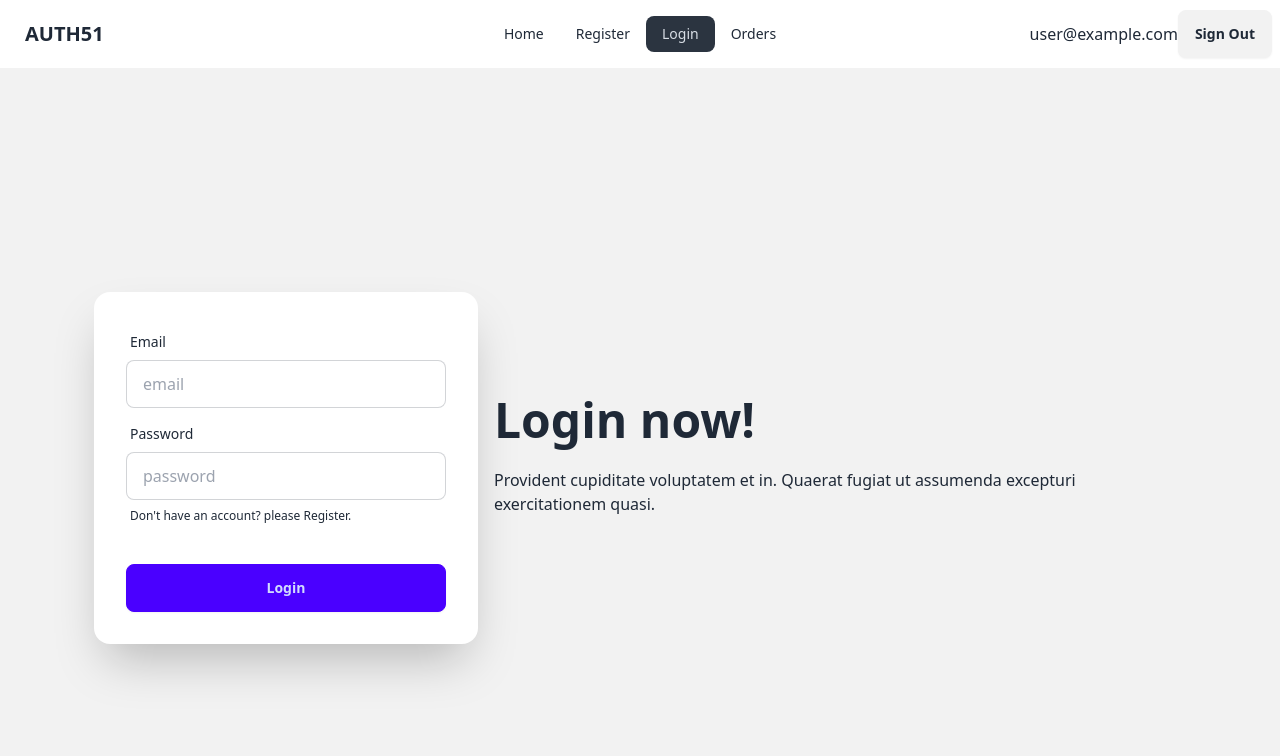
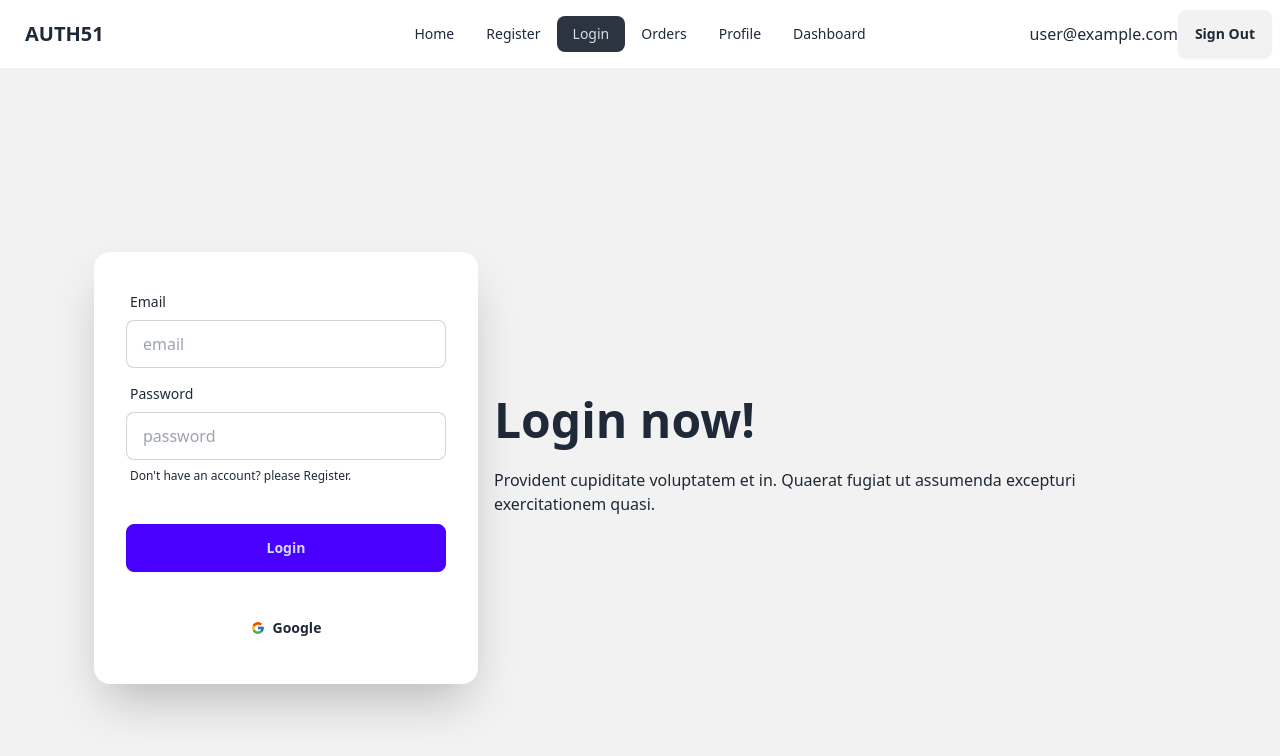
Before and after one commit to yhmunna1/auth-integration-m51, a React (Vite) app: page /login in a window 1280 px wide. Shown: the top 756 px of the page. Built offline with nearby package versions, Linux system fonts and the light colour scheme; no server answers; sample sign-in values are in the browser's storage.

Commit message:
sign in with google account

```diff
--- a/package.json
+++ b/package.json
@@ -14,6 +14,7 @@
     "prop-types": "^15.8.1",
     "react": "^18.3.1",
     "react-dom": "^18.3.1",
+    "react-icons": "^5.3.0",
     "react-router-dom": "^6.26.1"
   },
   "devDependencies": {
--- a/src/components/Login.jsx
+++ b/src/components/Login.jsx
@@ -1,9 +1,11 @@
 import React, { useContext } from "react";
-import { Link } from "react-router-dom";
+import { Link, useNavigate } from "react-router-dom";
 import { AuthContext } from "../provider/AuthProvider";
+import { FcGoogle } from "react-icons/fc";
 
 const Login = () => {
-  const { signInUser } = useContext(AuthContext);
+  const { signInUser, signInWithGoogle } = useContext(AuthContext);
+  const navigate = useNavigate();
 
   const handleLogin = (e) => {
     e.preventDefault();
@@ -14,6 +16,19 @@ const Login = () => {
     signInUser(email, password)
       .than((result) => {
         console.log(result.user);
+        e.target.reset();
+        navigate("/");
+      })
+      .catch((error) => {
+        console.error(error);
+      });
+  };
+
+  const handleGoogleSignIn = () => {
+    signInWithGoogle()
+      .than((result) => {
+        console.log(result.user);
+        navigate("/");
       })
       .catch((error) => {
         console.error(error);
@@ -67,6 +82,12 @@ const Login = () => {
               <div className="form-control mt-6">
                 <button className="btn btn-primary">Login</button>
               </div>
+              <div className="form-control mt-6">
+                <button onClick={handleGoogleSignIn} className="btn btn-ghost">
+                  <FcGoogle />
+                  Google
+                </button>
+              </div>
             </form>
           </div>
         </div>
--- a/src/components/Navbar.jsx
+++ b/src/components/Navbar.jsx
@@ -29,6 +29,16 @@ const Navbar = () => {
       <li>
         <NavLink to="/orders">Orders</NavLink>
       </li>
+      {user && (
+        <>
+          <li>
+            <NavLink to="/profile">Profile</NavLink>
+          </li>
+          <li>
+            <NavLink to="/dashboard">Dashboard</NavLink>
+          </li>
+        </>
+      )}
     </>
   );
   return (
--- a/src/components/Register.jsx
+++ b/src/components/Register.jsx
@@ -16,6 +16,7 @@ const Register = () => {
     createUser(email, password)
       .than((result) => {
         console.log(result.user);
+        e.target.reset();
       })
       .catch((error) => {
         console.error(error);
--- a/src/provider/AuthProvider.jsx
+++ b/src/provider/AuthProvider.jsx
@@ -1,13 +1,17 @@
 import { createContext, useEffect, useState } from "react";
 import {
+  GoogleAuthProvider,
   createUserWithEmailAndPassword,
   onAuthStateChanged,
   signInWithEmailAndPassword,
+  signInWithPopup,
   signOut,
 } from "firebase/auth";
 import auth from "../firebase/firebase.config";
 
 export const AuthContext = createContext(null);
+
+const googleProvider = new GoogleAuthProvider();
 
 const AuthProvider = ({ children }) => {
   const [user, setUser] = useState(null);
@@ -21,6 +25,11 @@ const AuthProvider = ({ children }) => {
   const signInUser = (email, password) => {
     setLoading(true);
     return signInWithEmailAndPassword(auth, email, password);
+  };
+
+  const signInWithGoogle = () => {
+    setLoading(true);
+    return signInWithPopup(auth, googleProvider);
   };
 
   const logOut = () => {
@@ -39,7 +48,14 @@ const AuthProvider = ({ children }) => {
     };
   }, []);
 
-  const authInfo = { user, loading, createUser, signInUser, logOut };
+  const authInfo = {
+    user,
+    loading,
+    createUser,
+    signInUser,
+    signInWithGoogle,
+    logOut,
+  };
 
   return (
     <AuthContext.Provider value={authInfo}>{children}</AuthContext.Provider>
```
Also changed, not shown: 1 other file (tests, documents, lock files or other folders).
